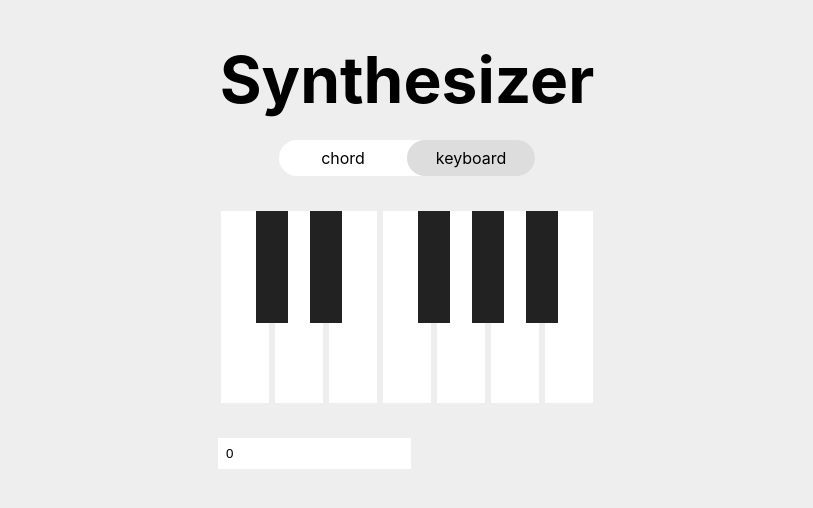
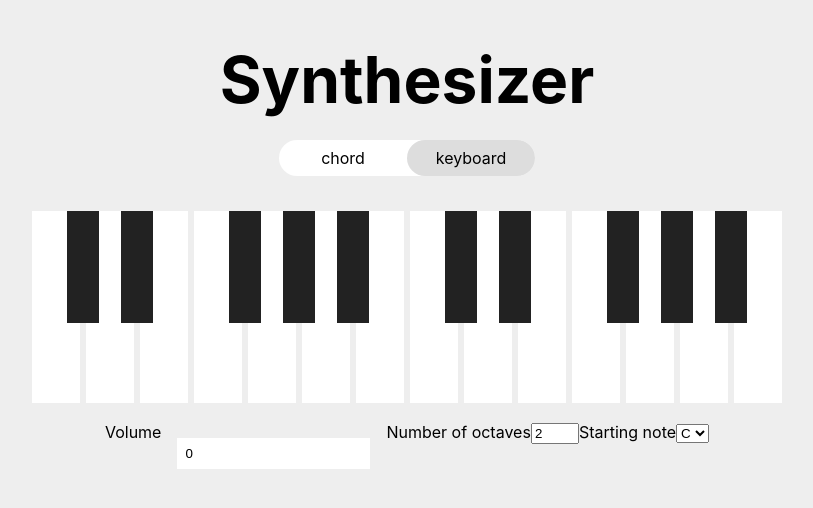
Before and after one commit to itshuien/synthesizer, a Next.js app: page / in a window 1280 px wide. Both pictures are taken after a click on the element "keyboard". Shown: the top 508 px of the page, without its empty margins (233-1046 px from the left). Built offline with nearby package versions, Linux system fonts and the light colour scheme.

Commit message:
Generate keys dynamically based on starting note and number of octaves

```diff
--- a/components/Key.jsx
+++ b/components/Key.jsx
@@ -1,17 +1,20 @@
 import styles from './Key.module.scss';
+import Piano from '../services/Piano';
 
-export default function Key(props) {
+const { isWhiteKey } = Piano;
+
+export default function Key({ synth, note, octave }) {
   function playNote() {
-    props.synth.triggerAttack(props.note);
+    synth.triggerAttack(`${note}${octave}`);
   }
 
   function releaseNote() {
-    props.synth.triggerRelease(props.note);
+    synth.triggerRelease(`${note}${octave}`);
   }
 
   return (
     <div
-      className={props.type === 'white' ? styles.whiteKey : styles.blackKey }
+      className={isWhiteKey(note) ? styles.whiteKey : styles.blackKey }
       onMouseDown={playNote}
       onMouseUp={releaseNote}
       onMouseLeave={releaseNote}
--- a/components/Keyboard.jsx
+++ b/components/Keyboard.jsx
@@ -3,37 +3,71 @@ import * as Tone from 'tone';
 import Key from './Key';
 import styles from './Keyboard.module.scss';
 
+import Piano from '../services/Piano';
+const { pianoNotes, isWhiteKey, generatePianoKeys } = Piano;
+
 export default function Keyboard() {
+  const [synth, setSynth] = useState();
   const [volume, setVolume] = useState(0);
-  const [synth, setSynth] = useState();
+  const [numOfOctaves, setNumOfOctaves] = useState(2);
+  const [startingNote, setStartingNode] = useState('C');
+  const [startingOctave, setStartingOctave] = useState(4);
+  const [pianoKeys, setPianoKeys] = useState([{ note: 'C', octave: 4 }]);
 
   useEffect(() => {
     setSynth(new Tone.PolySynth(Tone.Synth, { volume }).toDestination());
   }, [volume]);
 
+  useEffect(() => {
+    setPianoKeys(generatePianoKeys(startingNote, startingOctave, numOfOctaves));
+  }, [startingNote, startingOctave, numOfOctaves]);
+
   return (
-    <div>
+    <>
       <div className={styles.keyboard}>
-        <Key synth={synth} note="C4" type="white" />
-        <Key synth={synth} note="C#4" type="black" />
-        <Key synth={synth} note="D4" type="white" />
-        <Key synth={synth} note="D#4" type="black" />
-        <Key synth={synth} note="E4" type="white" />
-        <Key synth={synth} note="F4" type="white" />
-        <Key synth={synth} note="F#4" type="black" />
-        <Key synth={synth} note="G4" type="white" />
-        <Key synth={synth} note="G#4" type="black" />
-        <Key synth={synth} note="A4" type="white" />
-        <Key synth={synth} note="A#4" type="black" />
-        <Key synth={synth} note="B4" type="white" />
+        {pianoKeys.map(key => (
+          <Key
+            synth={synth}
+            note={key.note}
+            octave={key.octave}
+            key={`${key.note}${key.octave}`}
+          />
+        ))}
       </div>
 
+      <div style={{ display: 'flex', justifyContent: 'center' }}>
+        <label htmlFor="volume">Volume</label>
         <input
+          id="volume"
           className={styles.volumeController}
           value={volume}
           onChange={e => setVolume(e.target.value)}
           type="number"
         />
+
+        <form>
+          <label htmlFor="octaves">Number of octaves</label>
+          <input
+            id="octaves"
+            type="number"
+            value={numOfOctaves}
+            min="1"
+            max="3"
+            onChange={e => setNumOfOctaves(parseInt(e.target.value))}
+          />
+
+          <label htmlFor="startingNote">Starting note</label>
+          <select id="startingNote" value={startingNote} onChange={e => setStartingNode(e.target.value)}>
+            {
+              pianoNotes
+                .filter(note => isWhiteKey(note))
+                .map(note => (
+                  <option value={note} key={note}>{note}</option>
+                ))
+            }
+          </select>
+        </form>
       </div>
+    </>
   )
 }
--- a/components/Keyboard.module.scss
+++ b/components/Keyboard.module.scss
@@ -1,6 +1,6 @@
 .keyboard {
-  display: grid;
-  grid-auto-flow: column;
+  display: flex;
+  justify-content: center;
   margin: 16px;
 }
 
--- a/pages/index.js
+++ b/pages/index.js
@@ -25,7 +25,7 @@ export default function Home() {
             </div>
           </div>
 
-          <div title="keyboard" key="1" style={{display: 'flex'}}>
+          <div title="keyboard" key="1">
             <Keyboard />
           </div>
         </SynthModeNav>
```
Lines whose indentation alone changed are shown as unchanged.
